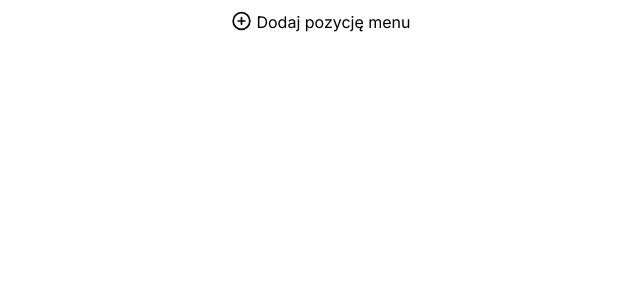
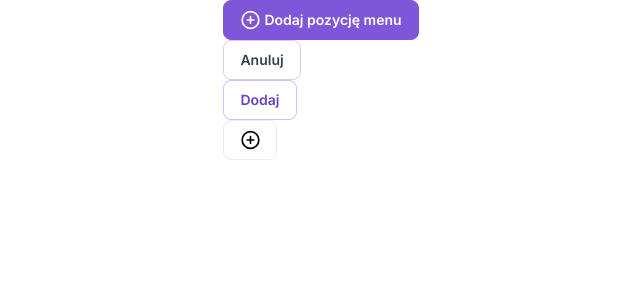
Before and after one commit to LuukKor/droplo, a Next.js app: page / in a window 1280 px wide. Shown: the top 300 px of the page, without its empty margins (319-959 px from the left). Built offline with nearby package versions, Linux system fonts and the light colour scheme.

Commit message:
style: 💄 Add button variants: secondary, tertiary and icon

```diff
--- a/app/_components/icons/PlusIcon.tsx
+++ b/app/_components/icons/PlusIcon.tsx
@@ -1,4 +1,4 @@
-export const PlusIcon = ({ width = 21, height = 22 }) => (
+export const PlusIcon = ({ width = 20, height = 20 }) => (
   <svg
     width={width}
     height={height}
--- a/app/_components/ui/Button/index.tsx
+++ b/app/_components/ui/Button/index.tsx
@@ -1,4 +1,3 @@
-'use client';
 import { ButtonHTMLAttributes } from 'react';
 
 import { ButtonVariant } from '@enums';
@@ -14,6 +13,18 @@ export function Button({
   ...props
 }: ButtonProps) {
   return (
-    <button className={cn(`button button--${variant}`, className)} {...props} />
+    <button
+      className={cn(
+        `flex w-fit items-center gap-1 rounded-lg px-4 py-[9px] text-center text-sm font-semibold duration-100 active:ring-2 active:ring-violet-300`,
+        {
+          'button--primary': variant === ButtonVariant.Primary,
+          'button--secondary': variant === ButtonVariant.Secondary,
+          'button--tertiary': variant === ButtonVariant.Tertiary,
+          'button--icon': variant === ButtonVariant.Icon,
+        },
+        className
+      )}
+      {...props}
+    />
   );
 }
--- a/app/_types/enums/index.ts
+++ b/app/_types/enums/index.ts
@@ -1,4 +1,6 @@
 export enum ButtonVariant {
   Primary = 'primary',
   Secondary = 'secondary',
+  Tertiary = 'tertiary',
+  Icon = 'icon',
 }
--- a/app/globals.css
+++ b/app/globals.css
@@ -3,11 +3,19 @@
 @tailwind utilities;
 
 @layer components {
-  .button {
-    @apply flex items-center gap-1 px-4 py-[10px] text-center duration-100;
+  .button--primary {
+    @apply border border-violet-400 bg-violet-400 text-white hover:bg-violet-500;
   }
 
-  .button--primary {
-    @apply rounded-lg bg-violet-400 text-sm text-white hover:bg-violet-500 focus:outline-none active:ring-2 active:ring-violet-400;
+  .button--secondary {
+    @apply border border-gray-300 bg-white text-gray-600 hover:border-violet-500 hover:text-violet-500;
+  }
+
+  .button--tertiary {
+    @apply border border-violet-300 bg-white text-violet-500 hover:border-violet-500 hover:text-violet-500;
+  }
+
+  .button--icon {
+    @apply min-h-10 min-w-10 justify-center border p-2 hover:border-violet-500 hover:text-violet-500;
   }
 }
--- a/app/page.tsx
+++ b/app/page.tsx
@@ -1,6 +1,8 @@
 'use client';
 import { PlusIcon } from '@components/icons/PlusIcon';
 import { Button } from '@components/ui/Button';
+
+import { ButtonVariant } from './_types/enums';
 
 export default function Home() {
   return (
@@ -9,6 +11,24 @@ export default function Home() {
         <PlusIcon />
         Dodaj pozycję menu
       </Button>
+      <Button
+        variant={ButtonVariant.Secondary}
+        onClick={() => console.log('clicked')}
+      >
+        Anuluj
+      </Button>
+      <Button
+        variant={ButtonVariant.Tertiary}
+        onClick={() => console.log('clicked')}
+      >
+        Dodaj
+      </Button>
+      <Button
+        variant={ButtonVariant.Icon}
+        onClick={() => console.log('clicked')}
+      >
+        <PlusIcon />
+      </Button>
     </div>
   );
 }
--- a/tailwind.config.ts
+++ b/tailwind.config.ts
@@ -14,6 +14,7 @@ export default {
           700: '#101828',
         },
         violet: {
+          300: '#D6BBFB',
           400: '#7F56D9',
           500: '#6941C6',
         },
```
